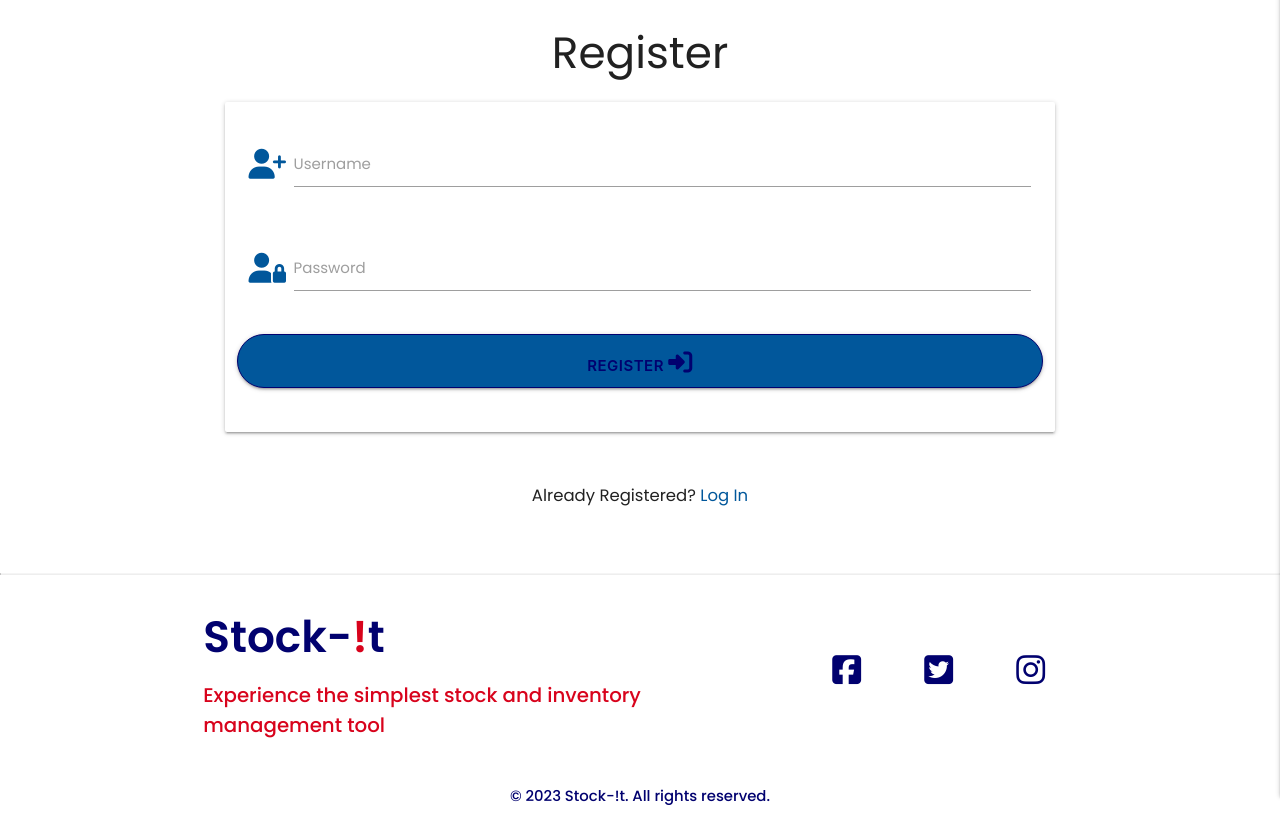
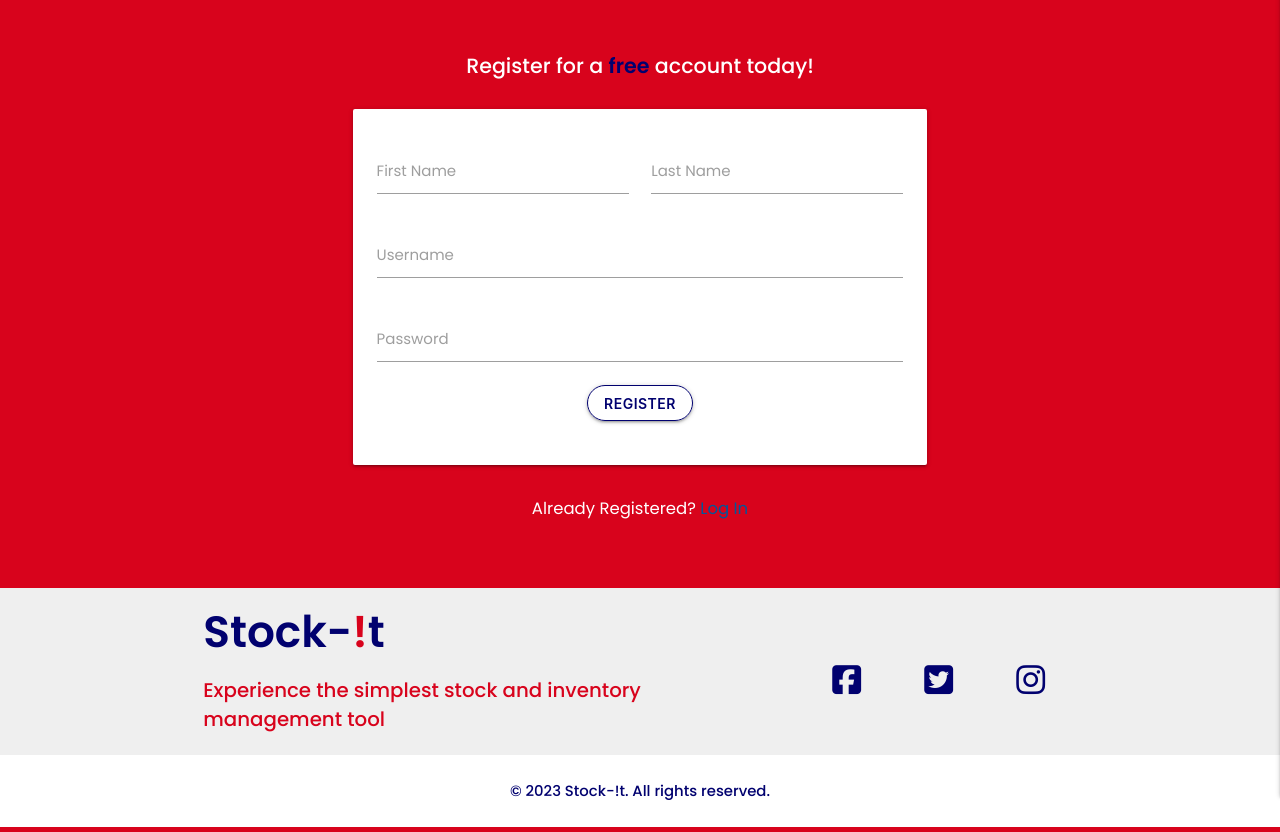
Before and after one commit to DaveWhiteh/SI-Test, a Flask app: page /register in a window 1280 px wide. Shown: the part 64-896 px from the top of the page. Run offline with Flask 3, Linux system fonts and the light colour scheme; some libraries are stand-ins or nearby versions.

Commit message:
Add register content and styles

```diff
--- a/static/css/style.css
+++ b/static/css/style.css
@@ -45,6 +45,10 @@ main {
 
 .bg-color-grey {
     background-color: #EFEFEF;
+}
+
+.bg-color-red {
+    background-color: #D8031C;
 }
 
 /* --------------------------------------------------------------------------------------- Text Colors */
@@ -243,6 +247,16 @@ li i.fa-location-dot {
     margin: 0;
 }
 
+
+.register {
+
+}
+
+.register-subtitle {
+    margin-bottom: 0;
+    font-size: 125%;
+}
+
 /* --------------------------------------------------------------------------------------- Footer */
 
 hr {
@@ -264,6 +278,7 @@ hr {
 }
 
 .footer-title {
+    margin-top: 0;
     font-weight: 600;
     color: #01016F;
 }
--- a/templates/base.html
+++ b/templates/base.html
@@ -77,8 +77,8 @@
     </main>
 
 
-    <footer class="page-footer bg-color-white">
-        <hr>
+    <footer class="page-footer bg-color-grey">
+
         <div class="container hide-on-small-only">
             <div class="row valign-wrapper no-margin-bottom">
                 <div class="col m8">
--- a/templates/register.html
+++ b/templates/register.html
@@ -1,50 +1,59 @@
 {% extends "base.html" %}
 {% block content %}
 
-    <div>
-        <h3 class="center-align">Register</h3>
+<div class="register bg-color-red">
+    <div class="container container-wrapper">
+        <div class="row center-align">
+            <p class="register-subtitle white-text text-medium">Register for a <span class="text-blue text-semibold">free</span> account today!</p>
         </div>
-
-
-
-    <div class="row">
+        <div class="row no-margin-bottom">
             <form class="col s12 m8 offset-m2" method="POST" action="{{ url_for('register') }}">
                 <div class="card-panel">
+                    <!-- first and last name -->
+                    <div class="row no-margin-bottom">
+                        <div class="input-field col s6">
+                            <input id="firstname" name="firstname" type="text" class="validate" required>
+                            <label for="firstname">First Name</label>
+                        </div>
+                        <div class="input-field col s6">
+                            <input id="lastname" name="lastname" type="text" class="validate" required>
+                            <label for="lastname">Last Name</label>
+                        </div>
+                    </div>
                     <!-- username -->
-                <div class="row">
+                    <div class="row no-margin-bottom">
                         <div class="input-field col s12">
-                        <i class="fas fa-user-plus prefix light-blue-text text-darken-4"></i>
                             <input id="username" name="username" type="text" minlength="5" maxlength="15"
                                 pattern="^[a-zA-Z0-9]{5,15}$" class="validate" required>
                             <label for="username">Username</label>
                         </div>
                     </div>
                     <!-- password -->
-                <div class="row">
+                    <div class="row no-margin-bottom">
                         <div class="input-field col s12">
-                        <i class="fas fa-user-lock prefix light-blue-text text-darken-4"></i>
                             <input id="password" name="password" type="password" minlength="5" maxlength="15"
                                 pattern="^[a-zA-Z0-9]{5,15}$" class="validate" required>
                             <label for="password">Password</label>
                         </div>
                     </div>
                     <!-- register -->
-                <div class="row">
-                    <button type="submit" class="col s12 btn-large light-blue darken-4 text-shadow">
-                        Register <i class="fas fa-sign-in-alt"></i>
+                    <div class="row center-align">
+                        <button type="submit" class="btn">
+                            Register
                         </button>
                     </div>
                 </div>
             </form>
         </div>
-
         <div class="row">
             <div class="col s12">
-            <p class="center-align">
+                <p class="white-text center-align">
                     Already Registered?
                     <a href="" class="light-blue-text text-darken-4">Log In</a>
                 </p>
             </div>
         </div>
+    </div>
+</div>
 
 {% endblock %}
```
Lines whose indentation alone changed are shown as unchanged.
